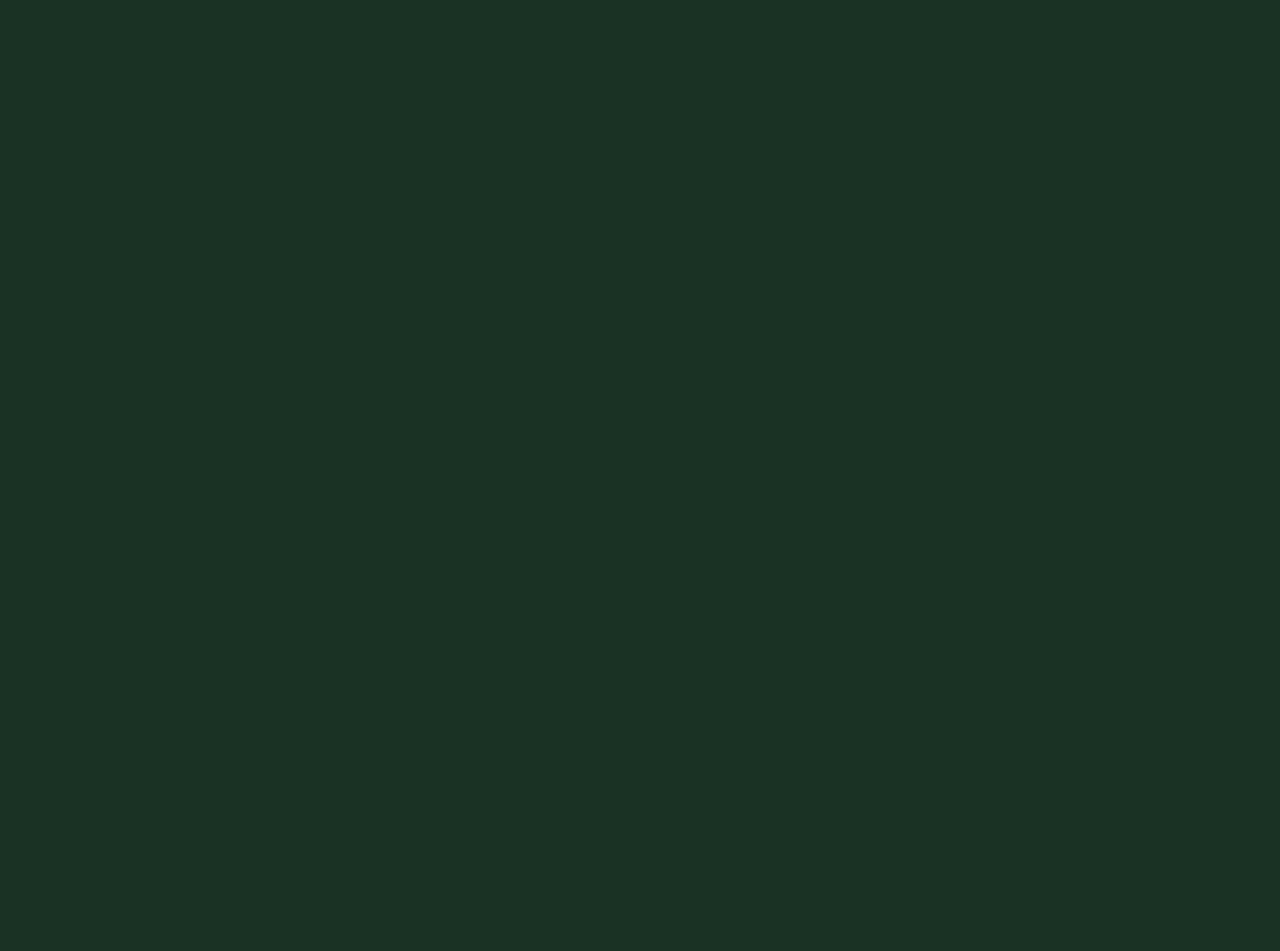
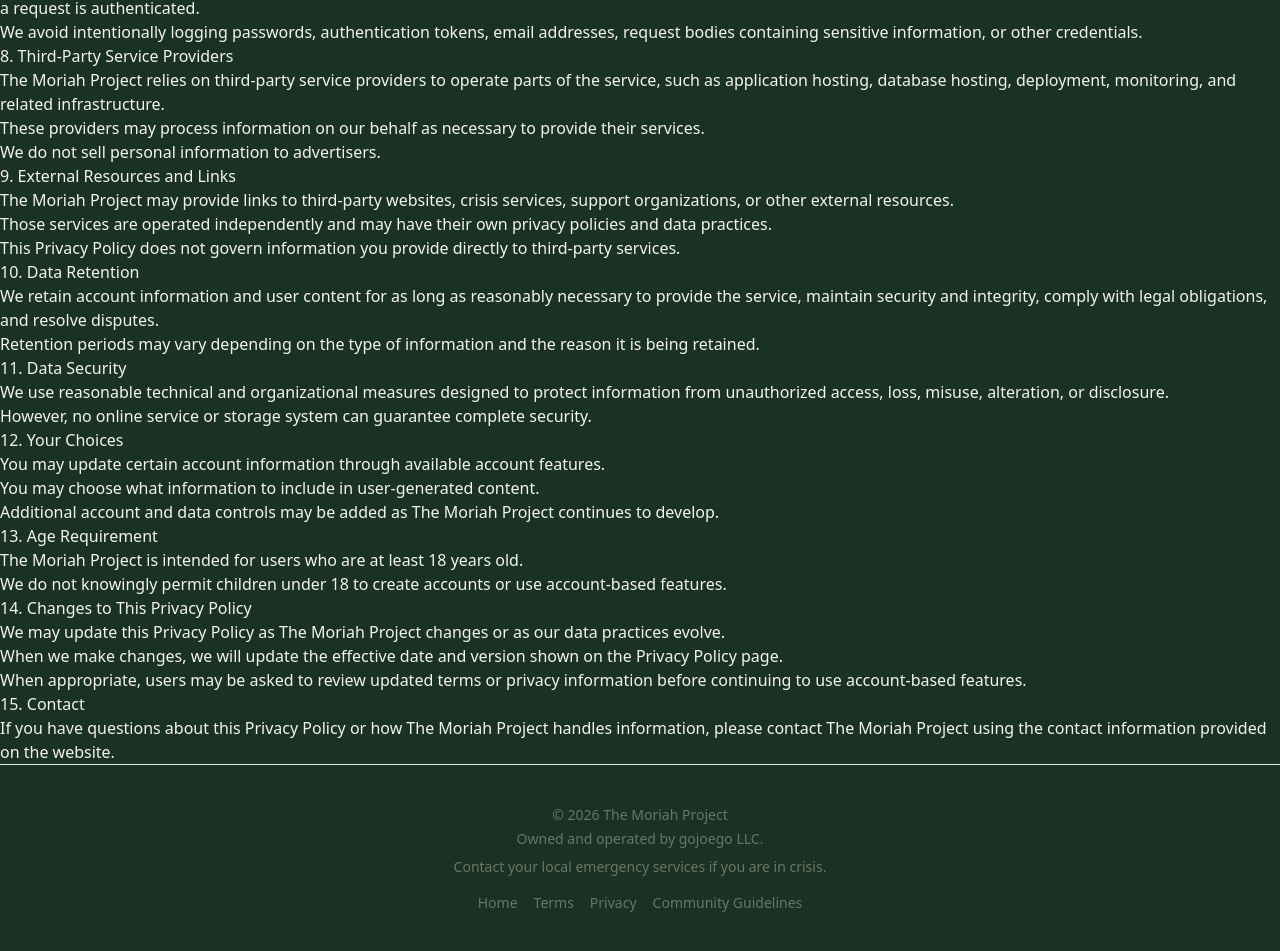
Before and after one commit to gojoego/moriah_project_v2, a Next.js app in the folder frontend/: page /privacy in a window 1280 px wide. Shown: the part 837-1788 px from the top of the page. Before the commit the page ends 800 px from the top, so only its background shows below. Built offline with nearby package versions, Linux system fonts and the light colour scheme.

Commit message:
updated and imported footer, created and imported footer link component

```diff
--- a/frontend/src/app/layout.tsx
+++ b/frontend/src/app/layout.tsx
@@ -5,6 +5,7 @@
 import "./globals.css";
 
 import { SiteHeader } from "@/components/layout/SiteHeader";
+import { SiteFooter } from "@/components/layout/SiteFooter";
 
 export const metadata = {
 	title: "The Moriah Project",
@@ -45,6 +46,7 @@
 			</div>
 
 			<ChatWidget/>
+			<SiteFooter/>
 		</body>
 		</html>
 	);
--- a/frontend/src/app/privacy/page.tsx
+++ b/frontend/src/app/privacy/page.tsx
@@ -1,7 +1,45 @@
+import {
+    PRIVACY_EFFECTIVE_DATE,
+    PRIVACY_VERSION,
+    PRIVACY_SECTIONS
+} from "@/content/legal/privacy";
+
 export default function PrivacyPage() {
     return (
-        <main>
+        <main >
+            <div>
+                <header>
+                    <h1>
+                        Privacy Policy
+                    </h1>
+                    <div>
+                        <p>Effective {PRIVACY_EFFECTIVE_DATE}</p>
+                        <p>Version {PRIVACY_VERSION}</p>
+                    </div>
+                    <p>
+                        This Privacy Policy is used to protect users of the Moriah Project
+                    </p>
+                </header>
+                <div>
+                    {PRIVACY_SECTIONS.map((section, index) => (
+                        <section
+                            key={section.title}
+                        >
+                            <h2>
+                                {index + 1}. {section.title}
+                            </h2>
 
+                            {section.paragraphs.map((paragraph) => (
+                                <p
+                                    key={paragraph}
+                                >
+                                    {paragraph}
+                                </p>
+                            ))}
+                        </section>
+                    ))}
+                </div>
+            </div>
         </main>
     )
 }
--- a/frontend/src/app/terms/page.tsx
+++ b/frontend/src/app/terms/page.tsx
@@ -1,5 +1,3 @@
-import Link from "next/link";
-
 import {
     TERMS_EFFECTIVE_DATE,
     TERMS_VERSION,
@@ -47,31 +45,6 @@
                         </section>
                     ))}
                 </div>
-
-                <footer className="border-t border-border pt-8">
-                    <div className="flex flex-wrap gap-x-6 gap-y-2 text-sm">
-                        <Link
-                            href="/privacy"
-                            className="text-muted-foreground hover:text-foreground"
-                        >
-                            Privacy Policy
-                        </Link>
-
-                        <Link
-                            href="/community-guidelines"
-                            className="text-muted-foreground hover:text-foreground"
-                        >
-                            Community Guidelines
-                        </Link>
-
-                        <Link
-                            href="/"
-                            className="text-muted-foreground hover:text-foreground"
-                        >
-                            Return home
-                        </Link>
-                    </div>
-                </footer>
             </div>
         </main>
     );
--- /dev/null
+++ b/frontend/src/components/layout/FooterLink.tsx
@@ -0,0 +1,21 @@
+import Link from "next/link";
+import React from "react";
+
+type FooterLinkProps = {
+    href: string;
+    children: React.ReactNode;
+};
+
+export function FooterLink({
+    href,
+    children,
+}: FooterLinkProps) {
+    return (
+        <Link
+            href={href}
+            className="underline-offset-4 hover:underline"
+        >
+            {children}
+        </Link>
+    );
+}
--- a/frontend/src/components/layout/SiteFooter.tsx
+++ b/frontend/src/components/layout/SiteFooter.tsx
@@ -1,23 +1,46 @@
-type SiteFooterProps = {
-  onOpenDisclaimer: () => void;
-};
+import { FooterLink } from "@/components/layout/FooterLink";
 
-export function SiteFooter({ onOpenDisclaimer }: SiteFooterProps) {
+export function SiteFooter() {
 	return (
 		<footer className="border-t">
-      <div className="mx-auto max-w-5xl px-4 py-10 text-sm text-muted-foreground text-center">
-        <p>© {new Date().getFullYear()} The Moriah Project</p>
+			<div
+				className="
+					mx-auto
+					max-w-5xl
+					px-4
+					py-10
+					text-center
+					text-sm
+					text-muted-foreground
+				"
+			>
+				<p>
+					© {new Date().getFullYear()} The Moriah Project
+				</p>
+
+				<p className="mt-1">
+					Owned and operated by gojoego LLC.
+				</p>
+
 				<p className="mt-2">
-          Contact your local emergency services if you are in crisis
+					Contact your local emergency services if you are in crisis.
 				</p>
-        <button
-          onClick={onOpenDisclaimer}
-          className="mt-4 underline-offset-4 hover:underline"
+
+				<div
+					className="
+						mt-4
+						flex
+						flex-wrap
+						justify-center
+						gap-4
+					"
 				>
-        read disclaimer
-      </button>
+					<FooterLink href="/">Home</FooterLink>
+					<FooterLink href="/terms">Terms</FooterLink>
+					<FooterLink href="privacy">Privacy</FooterLink>
+					<FooterLink href="/community-guidelines">Community Guidelines</FooterLink>
 				</div>
-
+			</div>
 		</footer>
 	);
 }
--- a/frontend/src/content/legal/privacy.ts
+++ b/frontend/src/content/legal/privacy.ts
@@ -0,0 +1,119 @@
+export const PRIVACY_EFFECTIVE_DATE = "October 11, 2026";
+export const PRIVACY_VERSION = "2026-11-12";
+
+export const PRIVACY_SECTIONS = [
+    {
+        title: "Overview",
+        paragraphs: [
+            "This Privacy Policy explains how The Moriah Project collects, uses, stores, and shares information when you use our website and services.",
+            "The Moriah Project is committed to collecting only the information reasonably necessary to operate the service and support a safe, functional community.",
+        ],
+    },
+    {
+        title: "Information You Provide",
+        paragraphs: [
+            "When you create an account, we may collect information such as your display name, email address, password credentials, and other information you choose to provide.",
+            "When you create a remembrance or otherwise submit content, we collect the information you choose to include in that content.",
+            "You should avoid including sensitive personal information that you do not want stored or displayed through the service.",
+        ],
+    },
+    {
+        title: "Account and Authentication Data",
+        paragraphs: [
+            "We use account information to create and manage your account, authenticate your access, and provide account-based features.",
+            "Passwords are not stored in plain text. Passwords are processed using secure hashing before being stored.",
+            "Authentication tokens may be used to keep you signed in and authorize access to protected features.",
+        ],
+    },
+    {
+        title: "How We Use Information",
+        paragraphs: [
+            "We use information to operate, maintain, and improve The Moriah Project.",
+            "This includes authenticating users, displaying remembrances and profile information, providing support resources, preventing abuse, troubleshooting problems, and maintaining the security and reliability of the service.",
+            "We may also use technical information to understand how the service is functioning and to identify errors or performance problems.",
+        ],
+    },
+    {
+        title: "Remembrances and User Content",
+        paragraphs: [
+            "Content you submit to The Moriah Project may be stored in our databases and displayed to other users or visitors depending on the feature and visibility of that content.",
+            "You are responsible for deciding what information to include in a remembrance or other user-generated content.",
+            "Because remembrance content may discuss other people, you should use care when sharing personal information about others.",
+        ],
+    },
+    {
+        title: "Technical and Usage Information",
+        paragraphs: [
+            "When you use The Moriah Project, our systems and service providers may automatically process technical information such as request details, browser or device information, timestamps, error information, and performance data.",
+            "We use this information to operate, secure, monitor, and troubleshoot the service.",
+            "We aim to avoid collecting more technical information than is reasonably necessary for these purposes.",
+        ],
+    },
+    {
+        title: "Logging and Error Monitoring",
+        paragraphs: [
+            "The Moriah Project uses application logging and error-monitoring tools to help diagnose technical problems and maintain the reliability and security of the service.",
+            "Logs may include information such as request identifiers, request methods, route information, response status codes, request duration, and internal user identifiers when a request is authenticated.",
+            "We avoid intentionally logging passwords, authentication tokens, email addresses, request bodies containing sensitive information, or other credentials.",
+        ],
+    },
+    {
+        title: "Third-Party Service Providers",
+        paragraphs: [
+            "The Moriah Project relies on third-party service providers to operate parts of the service, such as application hosting, database hosting, deployment, monitoring, and related infrastructure.",
+            "These providers may process information on our behalf as necessary to provide their services.",
+            "We do not sell personal information to advertisers.",
+        ],
+    },
+    {
+        title: "External Resources and Links",
+        paragraphs: [
+            "The Moriah Project may provide links to third-party websites, crisis services, support organizations, or other external resources.",
+            "Those services are operated independently and may have their own privacy policies and data practices.",
+            "This Privacy Policy does not govern information you provide directly to third-party services.",
+        ],
+    },
+    {
+        title: "Data Retention",
+        paragraphs: [
+            "We retain account information and user content for as long as reasonably necessary to provide the service, maintain security and integrity, comply with legal obligations, and resolve disputes.",
+            "Retention periods may vary depending on the type of information and the reason it is being retained.",
+        ],
+    },
+    {
+        title: "Data Security",
+        paragraphs: [
+            "We use reasonable technical and organizational measures designed to protect information from unauthorized access, loss, misuse, alteration, or disclosure.",
+            "However, no online service or storage system can guarantee complete security.",
+        ],
+    },
+    {
+        title: "Your Choices",
+        paragraphs: [
+            "You may update certain account information through available account features.",
+            "You may choose what information to include in user-generated content.",
+            "Additional account and data controls may be added as The Moriah Project continues to develop.",
+        ],
+    },
+    {
+        title: "Age Requirement",
+        paragraphs: [
+            "The Moriah Project is intended for users who are at least 18 years old.",
+            "We do not knowingly permit children under 18 to create accounts or use account-based features.",
+        ],
+    },
+    {
+        title: "Changes to This Privacy Policy",
+        paragraphs: [
+            "We may update this Privacy Policy as The Moriah Project changes or as our data practices evolve.",
+            "When we make changes, we will update the effective date and version shown on the Privacy Policy page.",
+            "When appropriate, users may be asked to review updated terms or privacy information before continuing to use account-based features.",
+        ],
+    },
+    {
+        title: "Contact",
+        paragraphs: [
+            "If you have questions about this Privacy Policy or how The Moriah Project handles information, please contact The Moriah Project using the contact information provided on the website.",
+        ],
+    },
+] as const;
```
Lines whose indentation alone changed are shown as unchanged.
